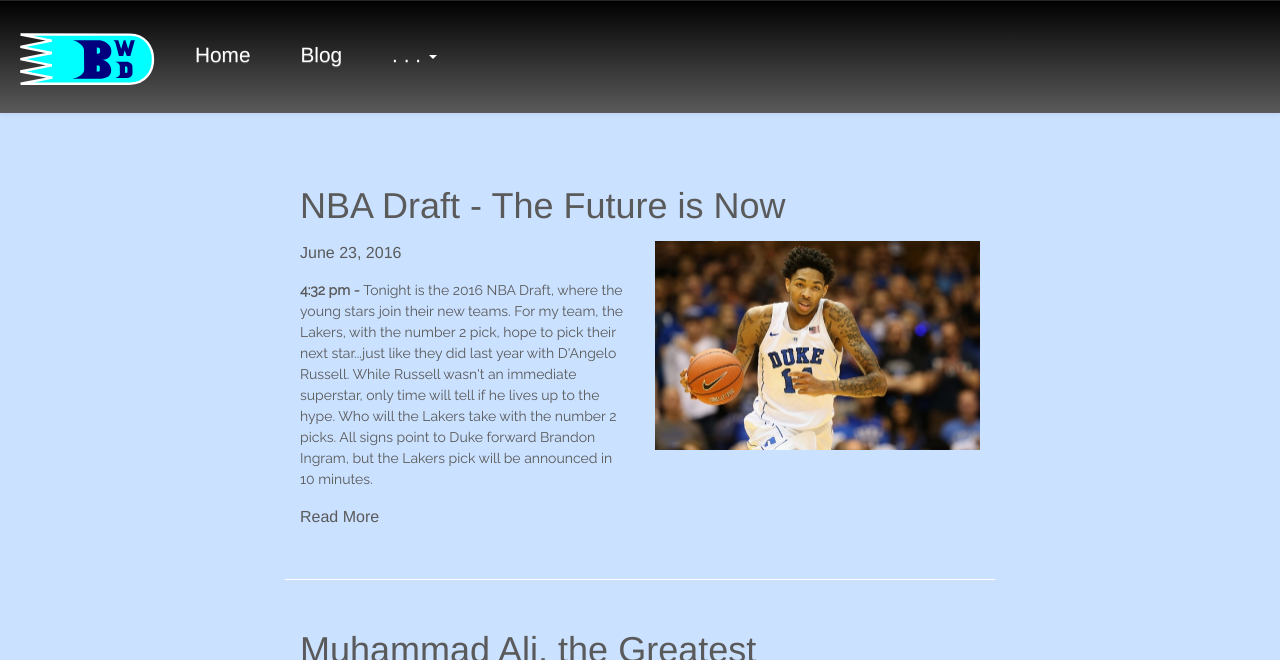
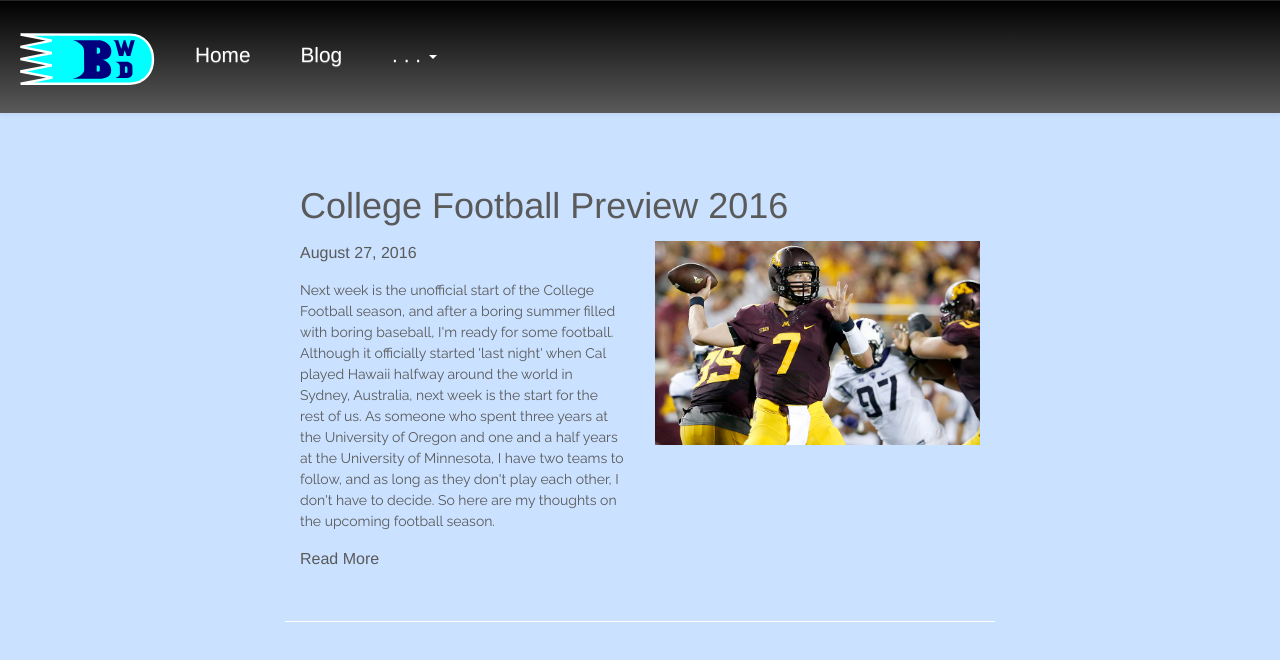
Before and after one commit to adambodie/Adams-Blog, a Jekyll site: the page built from blog/sports/index.html, in a window 1280 px wide and 900 px high, cut to the strip 0-660 px from the top of the window. Built offline with Jekyll 4.4.1, drawn with Linux system fonts in a browser that asks for light colours; nearby versions of some CDN libraries.

Commit message:
Added new blog post

```diff
--- a/blog/sports/index.html
+++ b/blog/sports/index.html
@@ -2,6 +2,20 @@
 layout: default
 ---
 <article class="post">
+
+
+<h1>College Football Preview 2016</h1>
+	<div class="row">
+  <div class="col-md-6">
+  <p class="author">
+  	<span class="date">August 27, 2016</span></p>
+  <p class="intro">Next week is the unofficial start of the College Football season, and after a boring summer filled with boring baseball, I'm ready for some football.  Although it officially started 'last night' when Cal played Hawaii halfway around the world in Sydney, Australia, next week is the start for the rest of us. As someone who spent three years at the University of Oregon and one and a half years at the University of Minnesota, I have two teams to follow, and as long as they don't play each other, I don't have to decide.  So here are my thoughts on the upcoming football season.</p>
+  <a href="/blog/sports/football/2016/08/27/college-football-preview-2016" class="read-more">Read More</a>
+	</div>
+	<div class="col-md-6">
+  <img src="/img/leidner.jpg" alt="Mitch Leidner" class="img-responsive">
+  </div>
+  </div>
 
  <h1>NBA Draft - The Future is Now</h1>
 <div class="row">
```
Also changed, not shown: _posts/2016-08-27-college-football-preview-2016.markdown (added, +35 -0 lines), img/leidner.jpg (added), img/mccaffrey.jpg (added), img/prukop.jpg (added), 9 other files.
